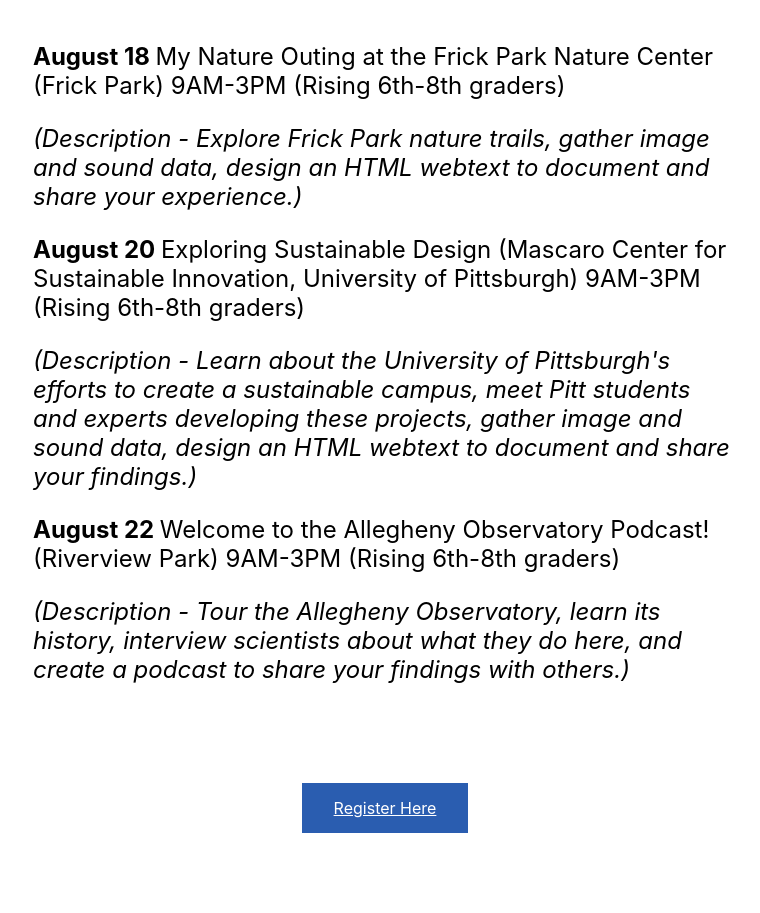
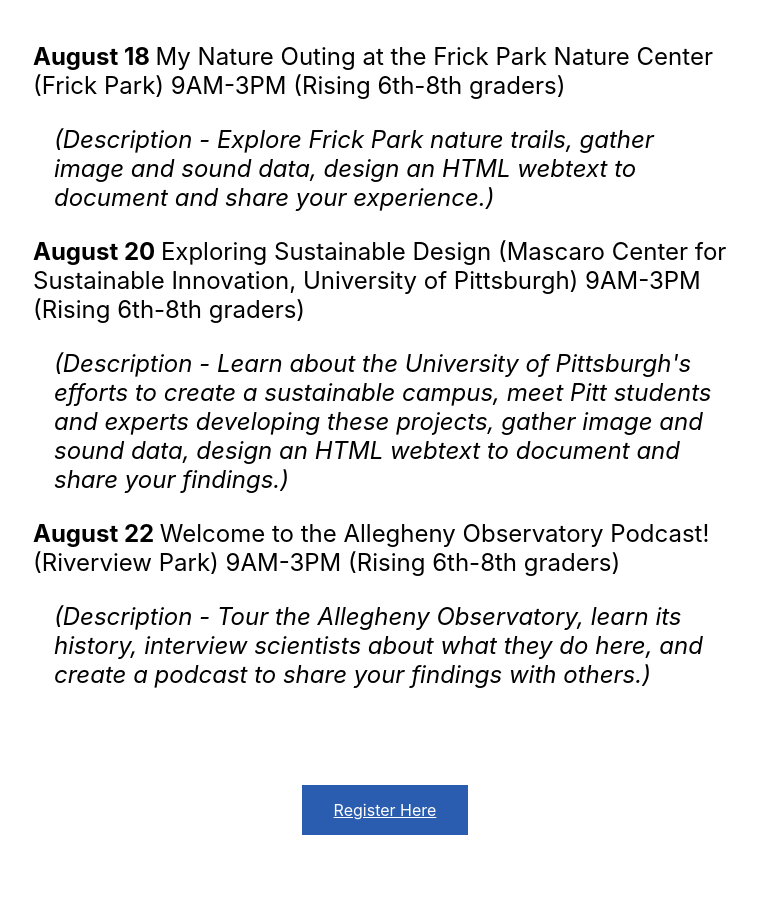
Before and after one commit to Youth-Science-Communication-Workshop/2025, a plain HTML site: page index.html in a window 1280 px wide. Shown: the part 1700-2613 px from the top of the page, without its empty margins (255-1015 px from the left). Drawn offline with Linux system fonts and the light colour scheme.

Commit message:
Add files via upload

```diff
--- a/index.html
+++ b/index.html
@@ -54,16 +54,16 @@
     <br>
 
 <p><b>August 18 </b>My Nature Outing at the Frick Park Nature Center (Frick Park) 9AM-3PM (Rising 6th-8th graders)</p>
-<p><i>(Description - Explore Frick Park nature trails, gather image and sound data, design an HTML webtext to document and share your experience.)</i></p>
+<p class="indent"><i>(Description - Explore Frick Park nature trails, gather image and sound data, design an HTML webtext to document and share your experience.)</i></p>
 
 <p><b>August 20 </b>Exploring Sustainable Design (Mascaro Center for Sustainable Innovation, University of Pittsburgh) 9AM-3PM (Rising 6th-8th graders)
 </p>
 
-<p><i>(Description - Learn about the University of Pittsburgh's efforts to create a sustainable campus, meet Pitt students and experts developing these projects, gather image and sound data, design an HTML webtext to document and share your findings.)</i></p>
+<p class="indent"><i>(Description - Learn about the University of Pittsburgh's efforts to create a sustainable campus, meet Pitt students and experts developing these projects, gather image and sound data, design an HTML webtext to document and share your findings.)</i></p>
 
 <p><b>August 22 </b>Welcome to the Allegheny Observatory Podcast! (Riverview Park) 9AM-3PM (Rising 6th-8th graders)</p>
 
-<p><i>(Description - Tour the Allegheny Observatory, learn its history, interview scientists about what they do here, and create a podcast to share your findings with others.)</i></p>
+<p class="indent"><i>(Description - Tour the Allegheny Observatory, learn its history, interview scientists about what they do here, and create a podcast to share your findings with others.)</i></p>
 
 <div class="button-box">
   <a href="https://docs.google.com/forms/d/e/1FAIpQLSctIoOqGhfBj7KM0XIwfOWTHF_JqHZwxxa2Sgwtnq9yeN3OoQ/viewform?usp=header" class="button">Register Here</a>
--- a/style.css
+++ b/style.css
@@ -63,6 +63,12 @@ body, html {
     color: inherit;
   }
 
+  .indent {
+    padding: 1px;
+  }
+
+
+
  /* This code helps your text-block scale for screens ≤800px. */
   @media screen and (max-width: 800px) {
     .text-block {
@@ -105,7 +111,7 @@ body, html {
 Unordered list element selector. Change unordered list from disc (default) to circle, square, or none. */
 ul {
     list-style-type: default;
-    padding-left: none;
+    padding-left: 10px;
     font: inherit;
     font-size: 1em;
     line-height: 2.2;
```
